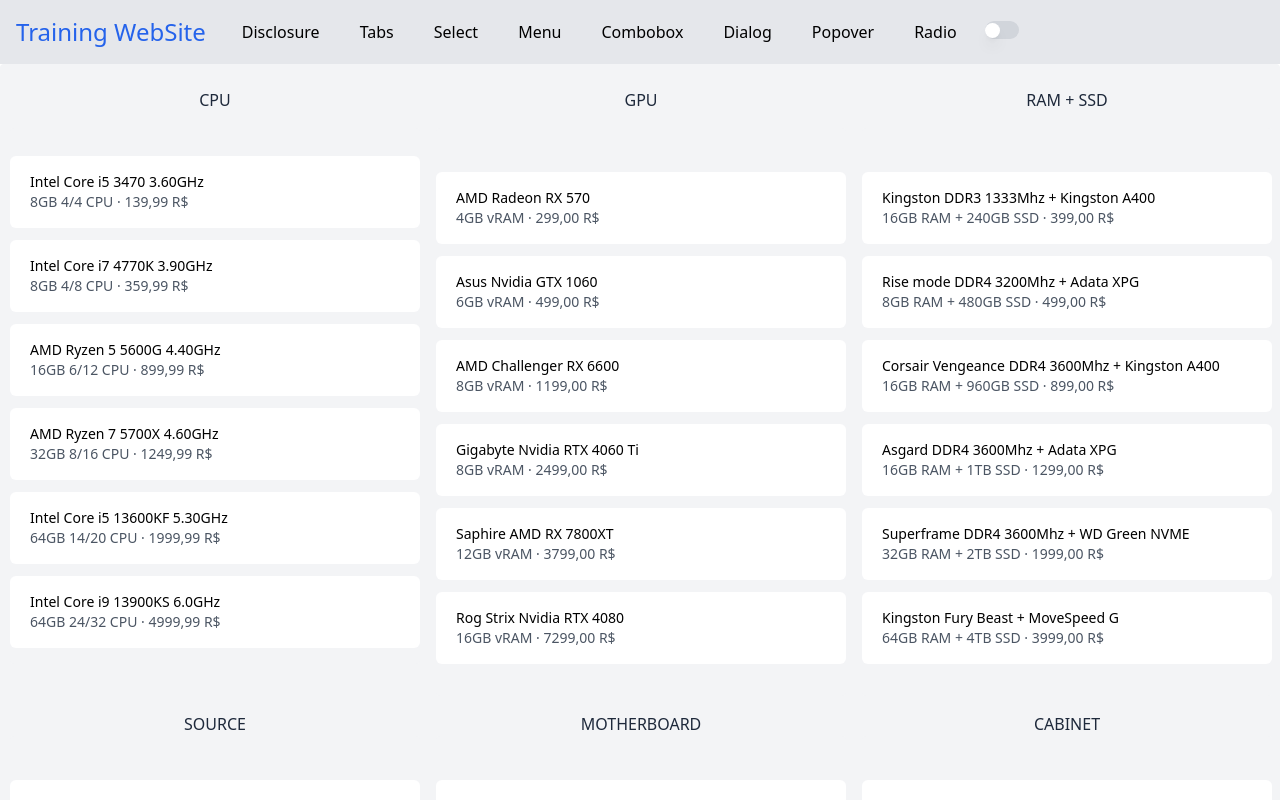
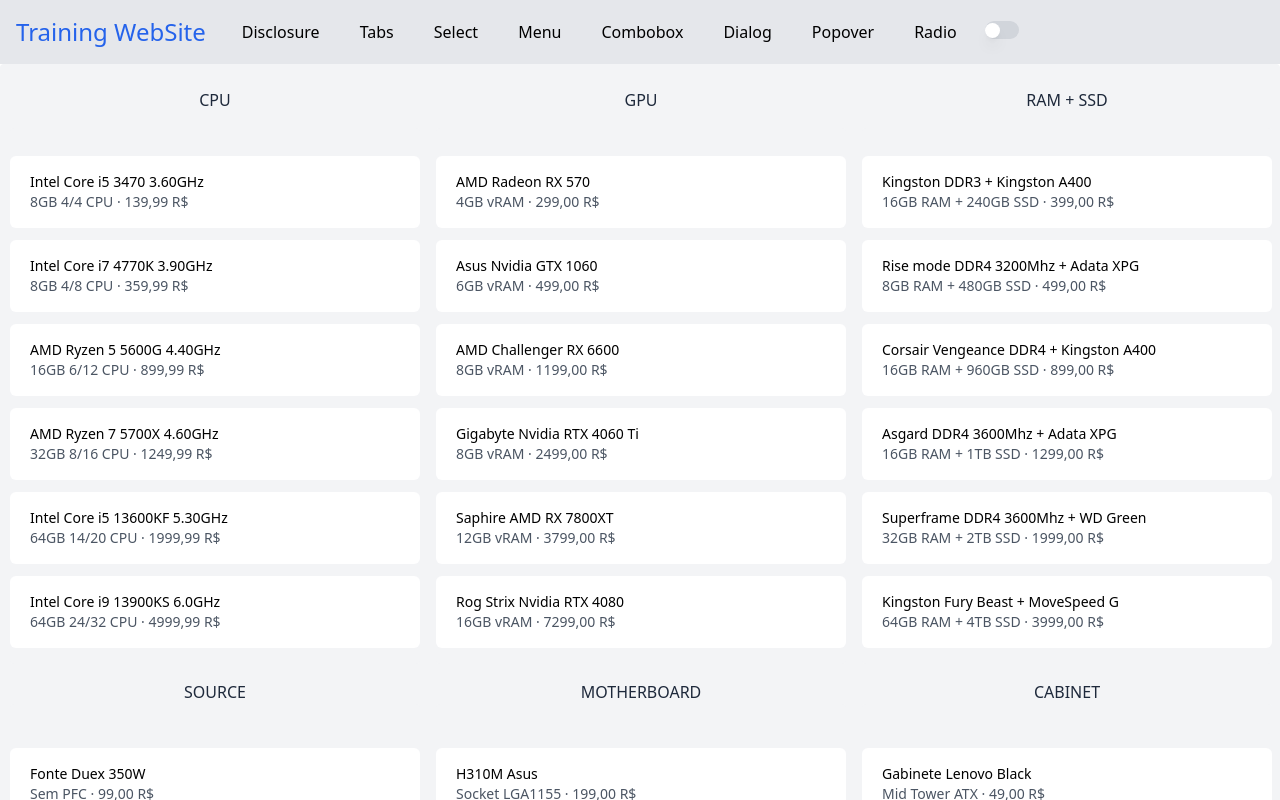
Before and after one commit to giliolizera/Training, a Vue app: page /radio in a window 1280 px wide. Built offline with nearby package versions, Linux system fonts and the light colour scheme; what maska would draw is missing.

Commit message:
feat: graphics evolution

```diff
--- a/src/components/Gpu.vue
+++ b/src/components/Gpu.vue
@@ -2,7 +2,7 @@
   <div
     class="text-slate-800 bg-gray-100 rounded dark:bg-slate-800 dark:text-white"
   >
-    <div class="mx-auto w-full max-w-md py-8">
+    <div class="mx-auto w-full max-w-md py-4">
       <div class="mx-auto w-full grid rounded-md">
         <button
           v-for="(plan, index) in plans"
--- a/src/components/Memory.vue
+++ b/src/components/Memory.vue
@@ -2,7 +2,7 @@
   <div
     class="text-slate-800 bg-gray-100 rounded dark:bg-slate-800 dark:text-white"
   >
-    <div class="mx-auto w-full max-w-md py-8">
+    <div class="mx-auto w-full max-w-md py-4">
       <div class="mx-auto w-full grid rounded-md">
         <button
           v-for="(plan, index) in plans"
@@ -52,7 +52,7 @@
   data: () => ({
     plans: [
       {
-        name: "Kingston DDR3 1333Mhz + Kingston A400",
+        name: "Kingston DDR3 + Kingston A400",
         specs: "16GB RAM + 240GB SSD",
         price: "399,00",
       },
@@ -62,7 +62,7 @@
         price: "499,00",
       },
       {
-        name: "Corsair Vengeance DDR4 3600Mhz + Kingston A400",
+        name: "Corsair Vengeance DDR4 + Kingston A400",
         specs: "16GB RAM + 960GB SSD",
         price: "899,00",
       },
@@ -72,7 +72,7 @@
         price: "1299,00",
       },
       {
-        name: "Superframe DDR4 3600Mhz + WD Green NVME",
+        name: "Superframe DDR4 3600Mhz + WD Green",
         specs: "32GB RAM + 2TB SSD",
         price: "1999,00",
       },
```
